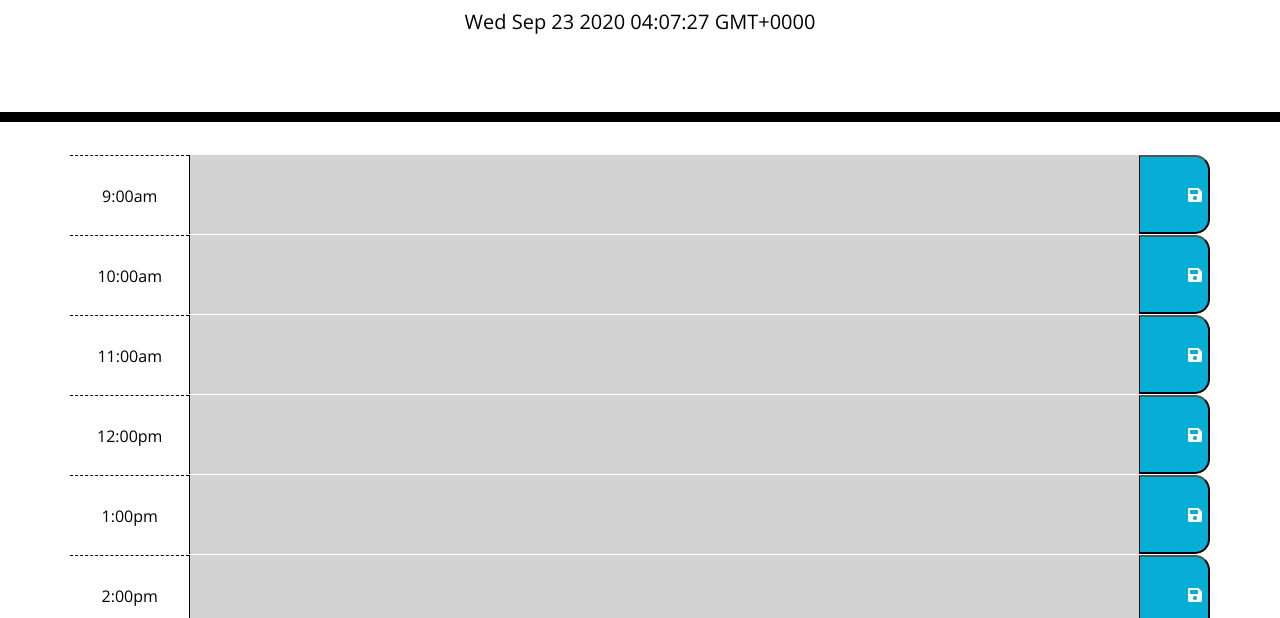
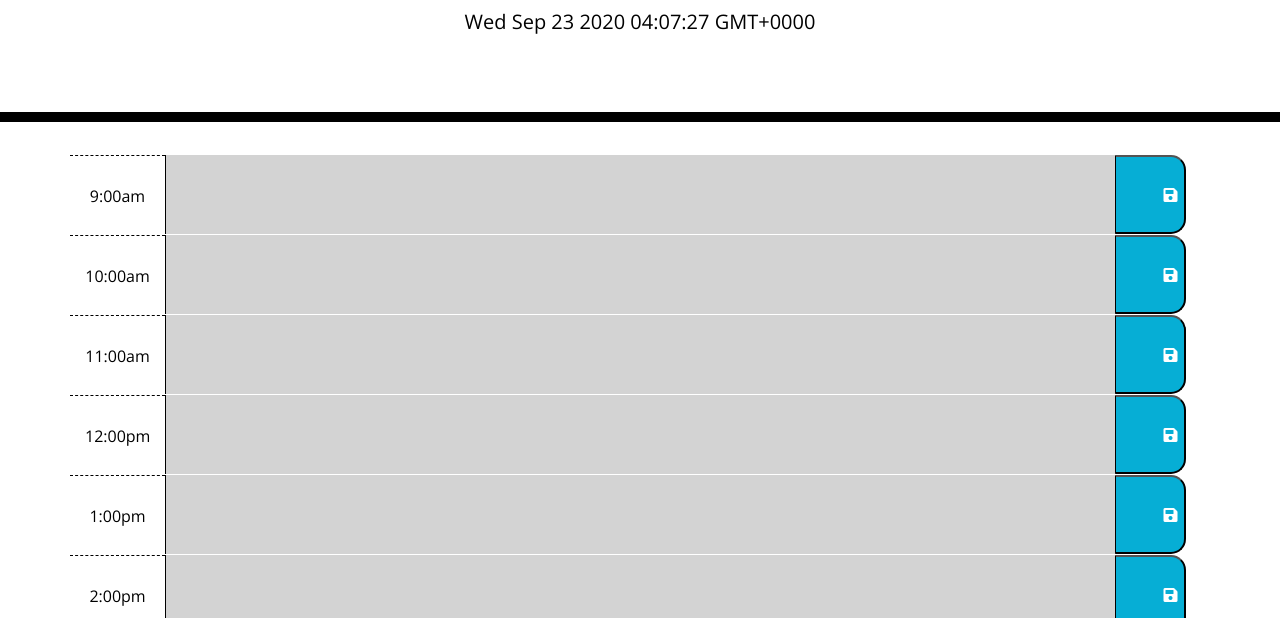
Before and after one commit to rbozal1/HW05-Work-Day-Scheduler, a plain HTML site: page index.html in a window 1280 px wide. Shown: the part 182-800 px from the top of the page. Drawn offline with nearby package versions, Linux system fonts and the light colour scheme.

Commit message:
third commit

```diff
--- a/assets/js/script.js
+++ b/assets/js/script.js
@@ -10,7 +10,7 @@ var fiveEl= document.querySelector("#fivePm");
 var saveBtn = document.querySelector(".saveBtn");
 var today = document.querySelector("#currentDay");
 
-var momentEl = moment().hours(Number);
+var momentEl = moment().hour(Number);
 today.innerHTML = (momentEl);
 
 
@@ -75,68 +75,68 @@ var times =["9AM-UR","10AM-UR",
 
         //setting up present,past and future time
 
-        if (moment().format("HH") == $(nineEl).attr("data-time"))
-        $(nineEl).css("backgroundColor", "red");
-    else if (moment().format("HH") > $(nineEl).attr("data-time"))
-        $(nineEl).css("backgroundColor", "green");
+        if (momentEl == $(nineEl).attr("data-time"))
+        $(nineEl).addClass("present");
+    else if (momentEl > $(nineEl).attr("data-time"))
+        $(nineEl).addClass("future");
     else
-        $(nineEl).css("backgroundColor", "lightgray");
+        $(nineEl).addClass("past");
 
-    if (moment().format("HH") == $(tenEl).attr("data-time"))
-        $(tenEl).css("backgroundColor", "red");
-    else if (moment().format("HH") > $(tenEl).attr("data-time"))
-        $(tenEl).css("backgroundColor", "green");
+    if (momentEl == $(tenEl).attr("data-time"))
+        $(tenEl).addClass("present");
+    else if (momentEl > $(tenEl).attr("data-time"))
+        $(tenEl).addClass("future");
     else
-        $(tenEl).css("backgroundColor", "lightgray");
+        $(tenEl).addClass("past");
 
-    if (moment().format("HH") == $(elevenEl).attr("data-time"))
-        $(elevenEl).css("backgroundColor", "red");
-    else if (moment().format("HH") > $(elevenEl).attr("data-time"))
-        $(elevenEl).css("backgroundColor", "green");
+    if (momentEl == $(elevenEl).attr("data-time"))
+        $(elevenEl).addClass("present");
+    else if (momentEl > $(elevenEl).attr("data-time"))
+        $(elevenEl).addClass("future");
     else
-        $(elevenEl).css("backgroundColor", "lightgray");
+        $(elevenEl).addClass("past");
 
-    if (moment().format("HH") == $(twelveEl).attr("data-time"))
-        $(twelveEl).css("backgroundColor", "red");
-    else if (moment().format("HH") > $(twelveEl).attr("data-time"))
-        $(twelveEl).css("backgroundColor", "green");
+    if (momentEl == $(twelveEl).attr("data-time"))
+        $(twelveEl).addClass("present");
+    else if (momentEl > $(twelveEl).attr("data-time"))
+        $(twelveEl).addClass("future");
     else
-        $(twelveEl).css("backgroundColor", "lightgray");
+        $(twelveEl).addClass("past");
 
-    if (moment().format("HH") == $(oneEl).attr("data-time"))
-        $(oneEl).css("backgroundColor", "red");
-    else if (moment().format("HH") > $(oneEl).attr("data-time"))
-        $(oneEl).css("backgroundColor", "green");
+    if (momentEl == $(oneEl).attr("data-time"))
+        $(oneEl).addClass("present");
+    else if (momentEl > $(oneEl).attr("data-time"))
+        $(oneEl).addClass("future");
     else
-        $(oneEl).css("backgroundColor", "lightgray");
+        $(oneEl).addClass("past");
 
-    if (moment().format("HH") == $(twoEl).attr("data-time"))
-        $(twoEl).css("backgroundColor", "red");
-    else if (moment().format("HH") > $(twoEl).attr("data-time"))
-        $(twoEl).css("backgroundColor", "green");
+    if (momentEl == $(twoEl).attr("data-time"))
+        $(twoEl).addClass("present");
+    else if (momentEl > $(twoEl).attr("data-time"))
+        $(twoEl).addClass("future");
     else
-        $(twoEl).css("backgroundColor", "lightgray");
+        $(twoEl).addClass("past");
 
-    if (moment().format("HH") == $(threeEl).attr("data-time"))
-        $(threeEl).css("backgroundColor", "red");
-    else if (moment().format("HH") > $(threeEl).attr("data-time"))
-        $(threeEl).css("backgroundColor", "green");
+    if (momentEl == $(threeEl).attr("data-time"))
+        $(threeEl).addClass("present");
+    else if (momentEl > $(threeEl).attr("data-time"))
+        $(threeEl).addClass("future");
     else
-        $(threeEl).css("backgroundColor", "lightgray");
+        $(threeEl).addClass("past");
 
-    if (moment().format("HH") == $(fourEl).attr("data-time"))
-        $(fourEl).css("backgroundColor", "red");
-    else if (moment().format("HH") > $(fourEl).attr("data-time"))
-        $(fourEl).css("backgroundColor", "green");
+    if (momentEl == $(fourEl).attr("data-time"))
+        $(fourEl).addClass("present");
+    else if (momentEl > $(fourEl).attr("data-time"))
+        $(fourEl).addClass("future");
     else
-        $(fourEl).css("backgroundColor", "lightgray");
+        $(fourEl).addClass("past");
 
-    if (moment().format("HH") == $(fiveEl).attr("data-time"))
-        $(fiveEl).css("backgroundColor", "red");
-    else if (moment().format("HH") > $(fiveEl).attr("data-time"))
-        $(fiveEl).css("backgroundColor", "green");
+    if (momentEl == $(fiveEl).attr("data-time"))
+        $(fiveEl).addClass("present");
+    else if (momentEl > $(fiveEl).attr("data-time"))
+        $(fiveEl).addClass("future");
     else
-        $(fiveEl).css("backgroundColor", "lightgray");
+        $(fiveEl).addClass("past");
 
 
     }
--- a/index.html
+++ b/index.html
@@ -31,7 +31,7 @@
     <div class="container">
       <!-- Timeblocks go here -->
       <div class="row time-block">
-        <div class="hour col">
+        <div class="col-md-1 hour">
             9:00am
         </div>
         <textarea id="nine" class="col-md-10 description">
@@ -42,7 +42,7 @@
       </div>
 
       <div class="row time-block">
-        <div class="hour col">
+        <div class="col-md-1 hour">
             10:00am
         </div>
         <textarea id="ten" class="col-md-10 description">
@@ -53,7 +53,7 @@
       </div>
 
       <div class="row time-block">
-        <div class="hour col ">
+        <div class="col-md-1 hour">
             11:00am
         </div>
         <textarea id="eleven" class="col-md-10 description">
@@ -64,7 +64,7 @@
       </div>
 
       <div class="row time-block">
-        <div class="hour col">
+        <div class="col-md-1 hour">
             12:00pm
         </div>
         <textarea id="twelve" class="col-md-10 description">
@@ -75,7 +75,7 @@
       </div>
 
       <div class="row time-block">
-        <div class="hour col">
+        <div class="col-md-1 hour">
             1:00pm
         </div>
         <textarea id="onePm" class="col-md-10 description">
@@ -86,7 +86,7 @@
       </div>
 
       <div class="row time-block">
-        <div class="hour col">
+        <div class="col-md-1 hour">
             2:00pm
         </div>
         <textarea id="twoPm" class="col-md-10 description">
@@ -97,7 +97,7 @@
       </div>
 
       <div class="row time-block">
-        <div class="hour col">
+        <div class="col-md-1 hour">
             3:00pm
         </div>
         <textarea id="threePm" class="col-md-10 description">
@@ -108,7 +108,7 @@
       </div>
 
       <div class="row time-block">
-        <div class="hour col">
+        <div class="col-md-1 hour">
             4:00pm
         </div>
         <textarea id="fourPm"  class="col-md-10 description">
@@ -119,7 +119,7 @@
       </div>
 
      <div class="row time-block">
-        <div class="hour col">
+        <div class="col-md-1 hour">
             5:00pm
         </div>
       <textarea id="fivePm" class="col-md-10 description">
```
